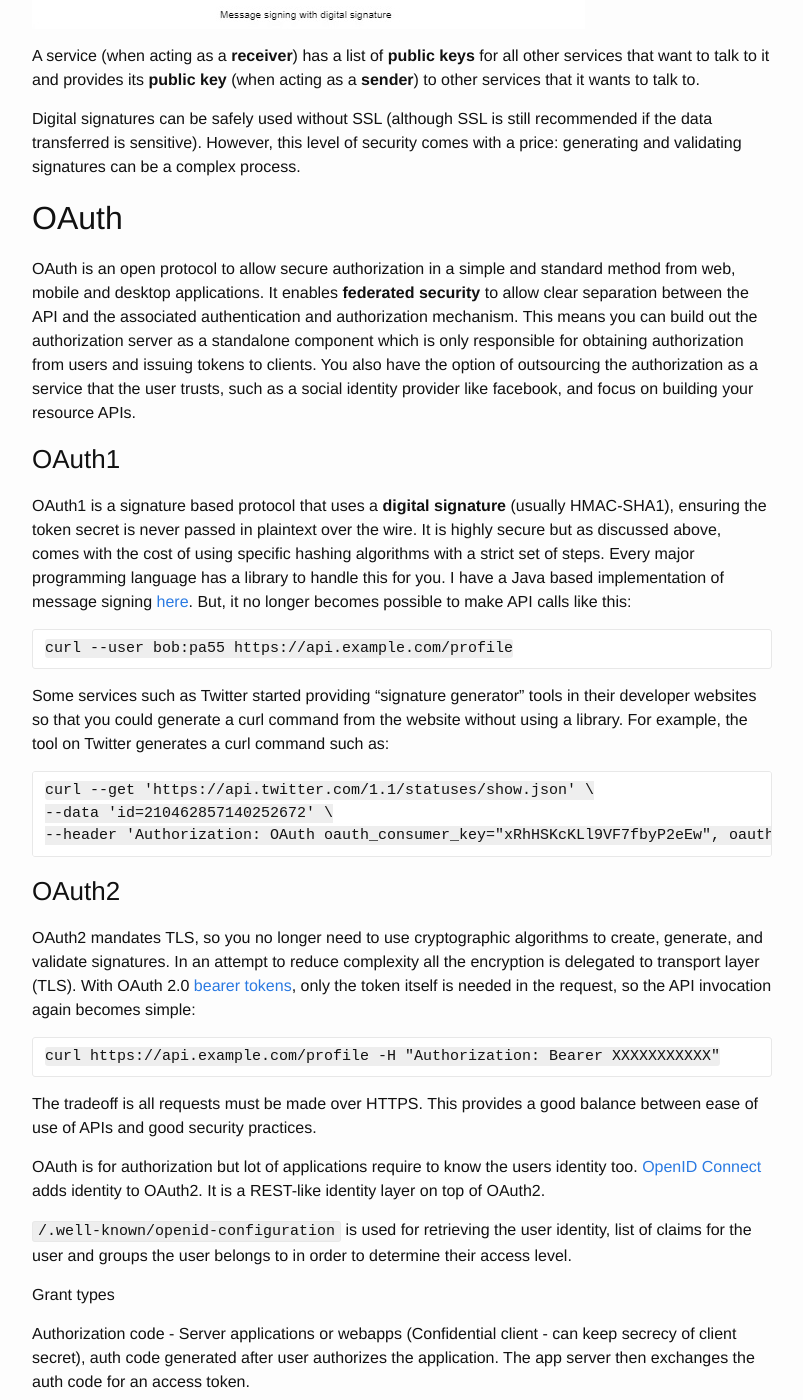
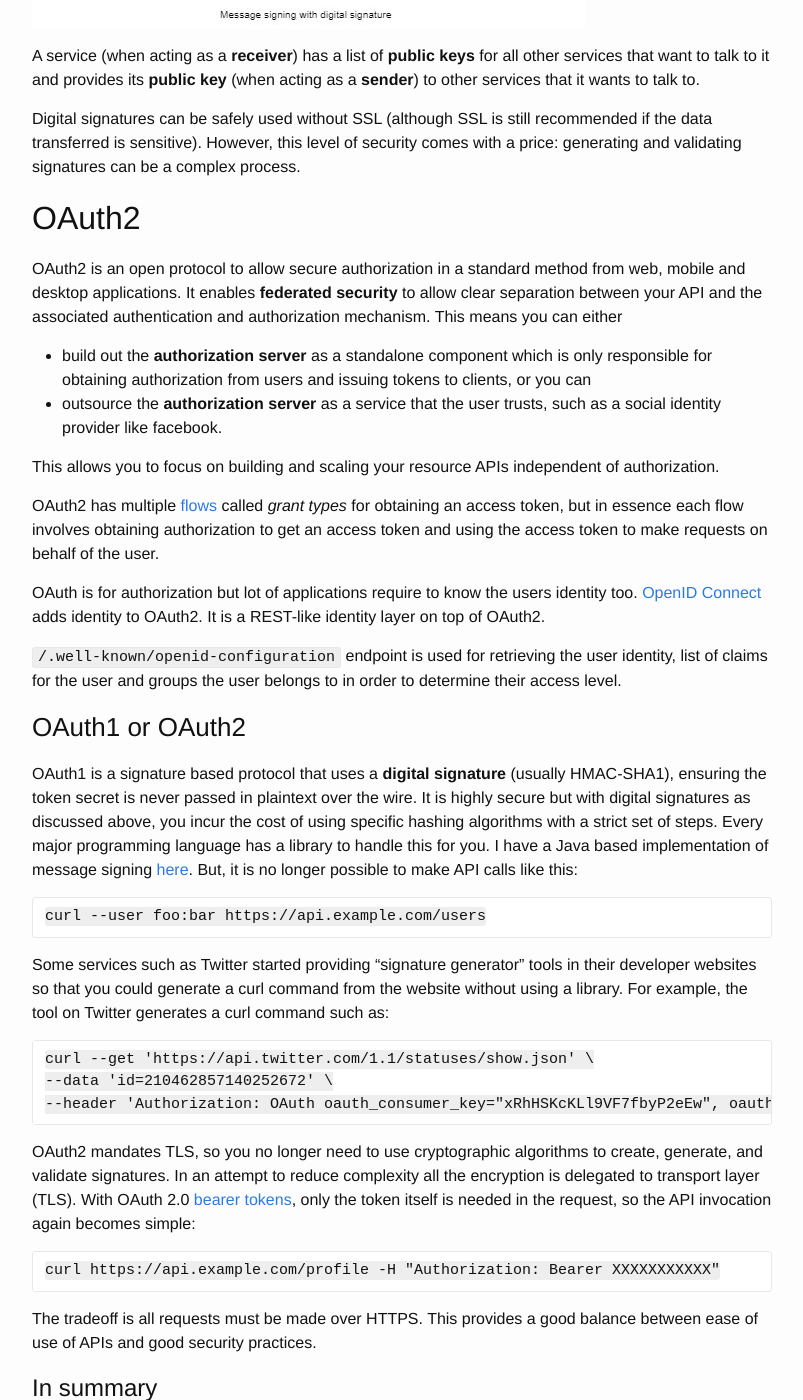
Before and after one commit to hemantksingh/hemantksingh.github.io, a Jekyll site: the page built from _posts/2018-08-01-securing-rest-apis.markdown, in a window 1280 px wide and 1400 px high, scrolled down 4991 px. Shown: the whole window, without its empty margins (238-1041 px from the left). Built offline with Jekyll 4.4.1, drawn with Linux system fonts in a browser that asks for light colours; comment, search, counter and statistics services are not loaded; some of the changed text lies outside the part shown.

Commit message:
Consolidates oauth.

````diff
--- a/_posts/2018-08-01-securing-rest-apis.markdown
+++ b/_posts/2018-08-01-securing-rest-apis.markdown
@@ -3,7 +3,7 @@ layout: post
 title: Securing REST APIs
 date: '2017-08-01T11:31:00.000-08:00'
 author: Hemant Kumar
-tags: restapi, security, cryptography, authentication
+tags: restapi, security, cryptography, authentication, HMAC, OAuth, digital signatures
 categories: kodekitab
 comments: true
 modified_time: '2017-08-01T11:31:00.000-08:00'
@@ -120,16 +120,28 @@ A service (when acting as a **receiver**) has a list of **public keys** for all
 
 Digital signatures can be safely used without SSL (although SSL is still recommended if the data transferred is sensitive). However, this level of security comes with a price: generating and validating signatures can be a complex process.
 
-## OAuth
+## OAuth2
 
-OAuth is an open protocol to allow secure authorization in a simple and standard method from web, mobile and desktop applications. It enables **federated security** to allow clear separation between the API and the associated authentication and authorization mechanism. This means you can build out the authorization server as a standalone component which is only responsible for obtaining authorization from users and issuing tokens to clients. You also have the option of outsourcing the authorization as a service that the user trusts, such as a social identity provider like facebook, and focus on building your resource APIs.
+OAuth2 is an open protocol to allow secure authorization in a standard method from web, mobile and desktop applications. It enables **federated security** to allow clear separation between your API and the associated authentication and authorization mechanism. This means you can either
+* build out the **authorization server** as a standalone component which is only responsible for obtaining authorization from users and issuing tokens to clients, or you can
+* outsource the **authorization server** as a service that the user trusts, such as a social identity provider like facebook.
 
-### OAuth1
+This allows you to focus on building and scaling your resource APIs independent of authorization.
 
-OAuth1 is a signature based protocol that uses a **digital signature** (usually HMAC-SHA1), ensuring the token secret is never passed in plaintext over the wire. It is highly secure but as discussed above, comes with the cost of using specific hashing algorithms with a strict set of steps. Every major programming language has a library to handle this for you. I have a Java based implementation of message signing [here](https://github.com/hemantksingh/message-signing). But, it no longer becomes possible to make API calls like this:
+OAuth2 has multiple [flows](https://www.oauth.com/oauth2-servers/differences-between-oauth-1-2/user-experience-alternative-token-issuance-options/) called *grant types* for obtaining an access token, but in essence each flow involves obtaining authorization to get an access token and using the access token to make requests on behalf of the user.
+
+
+OAuth is for authorization but lot of applications require to know the users identity too. [OpenID Connect](http://openid.net/connect/) adds identity to OAuth2. It is a REST-like identity layer on top of OAuth2.
+
+`/.well-known/openid-configuration` endpoint is used for retrieving the user identity, list of claims for the user and groups the user belongs to in order to determine their access level.
+
+
+### OAuth1 or OAuth2
+
+OAuth1 is a signature based protocol that uses a **digital signature** (usually HMAC-SHA1), ensuring the token secret is never passed in plaintext over the wire. It is highly secure but with digital signatures as discussed above, you incur the cost of using specific hashing algorithms with a strict set of steps. Every major programming language has a library to handle this for you. I have a Java based implementation of message signing [here](https://github.com/hemantksingh/message-signing). But, it is no longer possible to make API calls like this:
 
 ```
-curl --user bob:pa55 https://api.example.com/profile
+curl --user foo:bar https://api.example.com/users
 ```
 
 Some services such as Twitter started providing “signature generator” tools in their developer websites so that you could generate a curl command from the website without using a library. For example, the tool on Twitter generates a curl command such as:
@@ -150,19 +160,5 @@ curl https://api.example.com/profile -H "Authorization: Bearer XXXXXXXXXXX"
 
 The tradeoff is all requests must be made over HTTPS. This provides a good balance between ease of use of APIs and good security practices.
 
-OAuth is for authorization but lot of applications require to know the users identity too. [OpenID Connect](http://openid.net/connect/) adds identity to OAuth2. It is a REST-like identity layer on top of OAuth2.
-
-`/.well-known/openid-configuration` is used for retrieving the user identity, list of claims for the user and groups the user belongs to in order to determine their access level.
-
-Grant types
-
-Authorization code - Server applications or webapps (Confidential client - can keep secrecy of client secret), auth code generated after user authorizes the application. The app server then exchanges the auth code for an access token.
-
-Implicit - Browser based or mobile apps (Public clients), skips auth code generation, instead access token is returned immediately. No refresh tokens
-
-Password - exchange username and password for access token. Should only be done by trusted apps not 3rd party.
-
-Client credentials - application accessing its own resource. Exchanging `client_id` and `client_secret` for an access token.
-
 # In summary
 Before deciding on an approach towards securing APIs, it is important to understand what are you going to secure and what is the sensitivity of the data being managed? APIs handling things like personal data, user credentials or financial data will need a different security approach than an API  handling, say traffic updates. It is also worth defining the scope of your API security. Securing network and server infrastructure for things like intrusion, eves dropping via packet sniffing and physical security often lie outside the scope of API security. For highly sensitive data, digital signatures maybe a necessity, but if you are looking for flexibility and performance at scale OAuth2 is a valid option to chose.
````
Also changed, not shown: other parts of _posts/2018-08-01-securing-rest-apis.markdown (+0 -2 lines).
